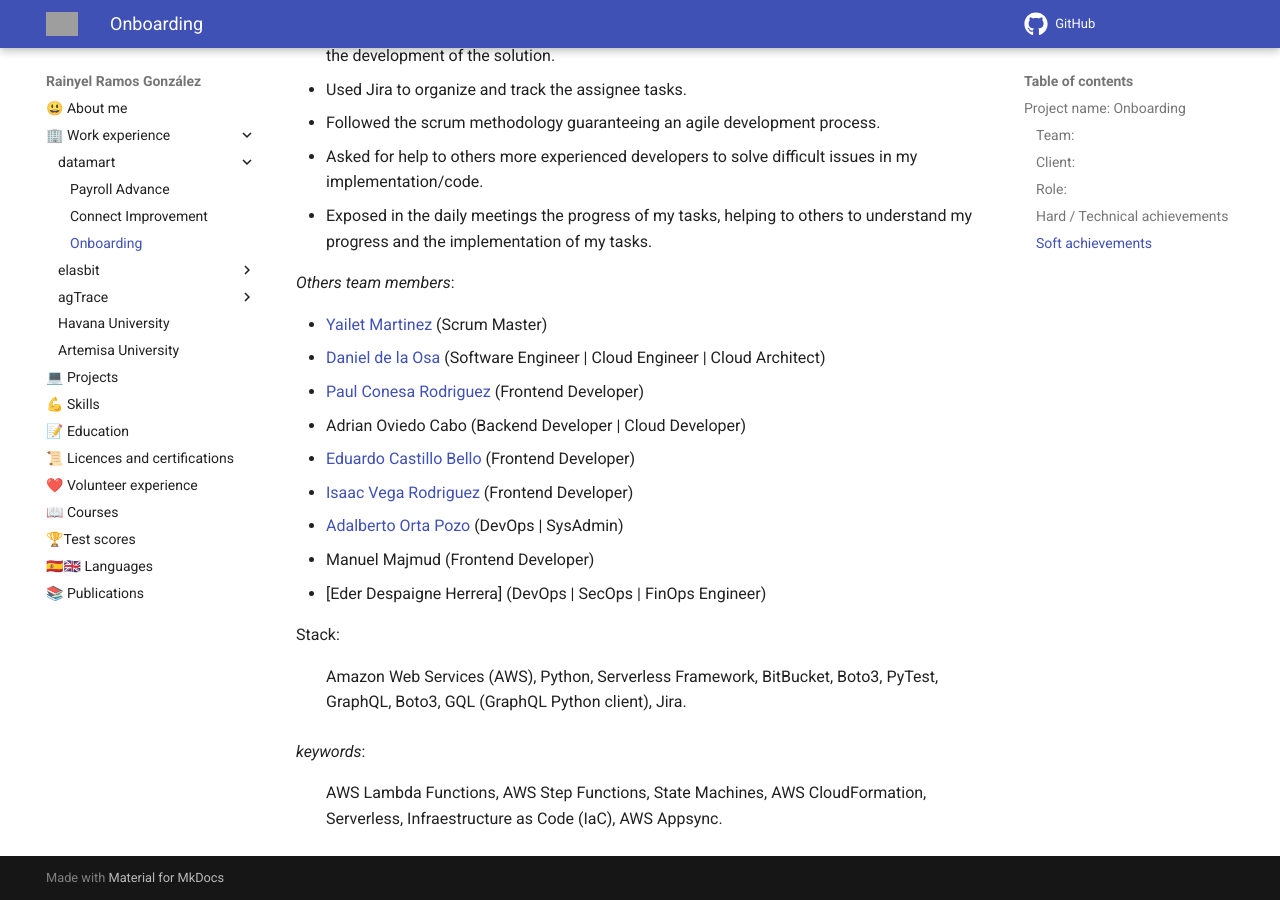
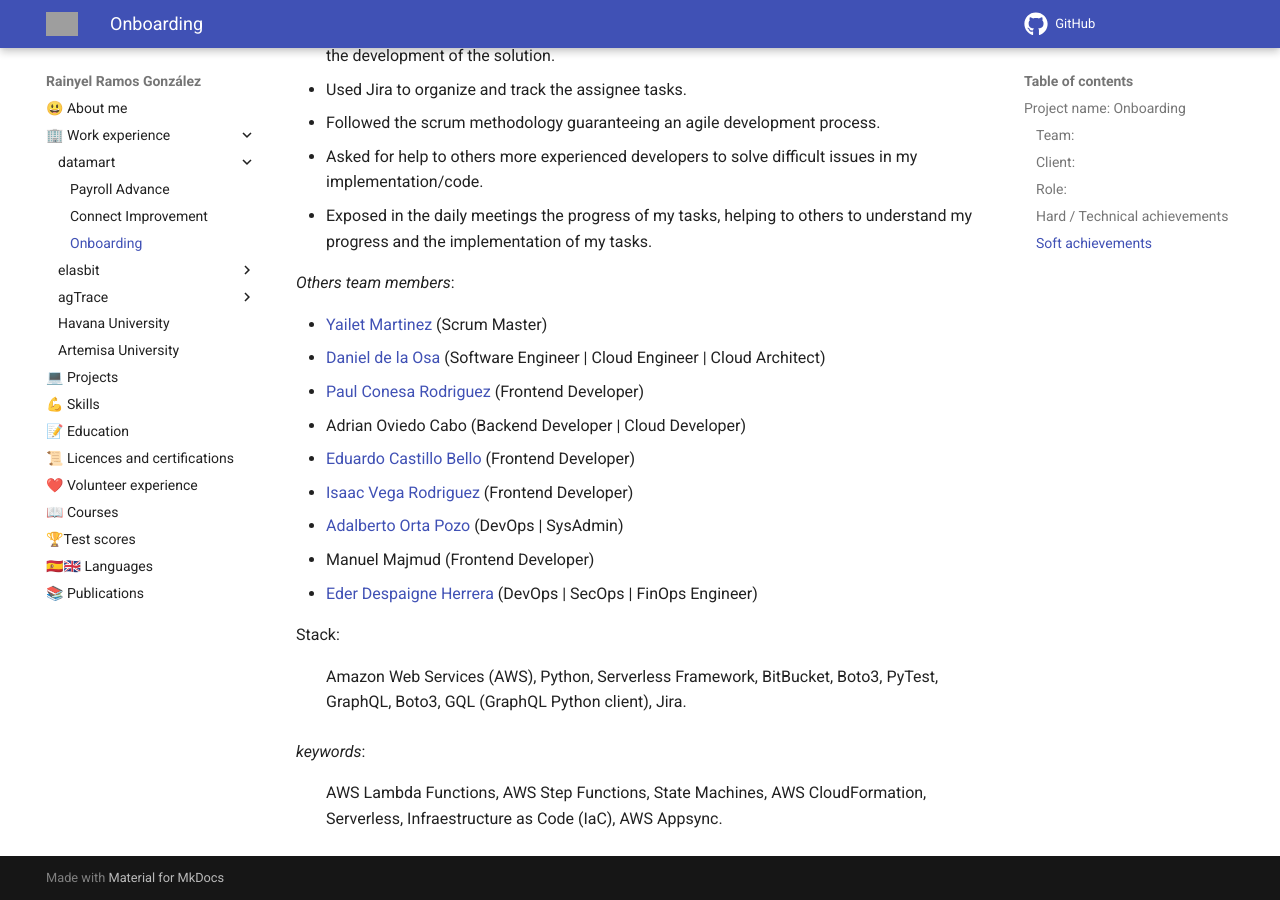
Before and after one commit to rayniel95/rayniel95.github.io, an MkDocs documentation site: the page built from docs/work_experience/datamart/onboarding.md, in a window 1280 px wide and 900 px high, scrolled down 1464 px. Built offline with MkDocs 1.6.1 and Material for MkDocs 9.7.7, drawn with Linux system fonts in a browser that asks for light colours; part of the change alters nothing that is shown; grey boxes are pictures that could not be loaded.

Commit message:
fix broken link

```diff
--- a/docs/work_experience/datamart/onboarding.md
+++ b/docs/work_experience/datamart/onboarding.md
@@ -52,7 +52,7 @@ This project is related to increase the system functionalities of Falabella Bank
 - [Isaac Vega Rodriguez][13539130981833666946] (Frontend Developer)
 - [Adalberto Orta Pozo][3404595272640824021] (DevOps | SysAdmin)
 - Manuel Majmud (Frontend Developer)
-- [Eder Despaigne Herrera][] (DevOps | SecOps | FinOps Engineer)
+- [Eder Despaigne Herrera](https://www.linkedin.com/in/eder-despaigne-herrera-4185501b6/) (DevOps | SecOps | FinOps Engineer)
 
 Stack:
 : Amazon Web Services (AWS), Python, Serverless Framework, BitBucket, Boto3, PyTest, GraphQL, Boto3, GQL (GraphQL Python client), Jira.
```
